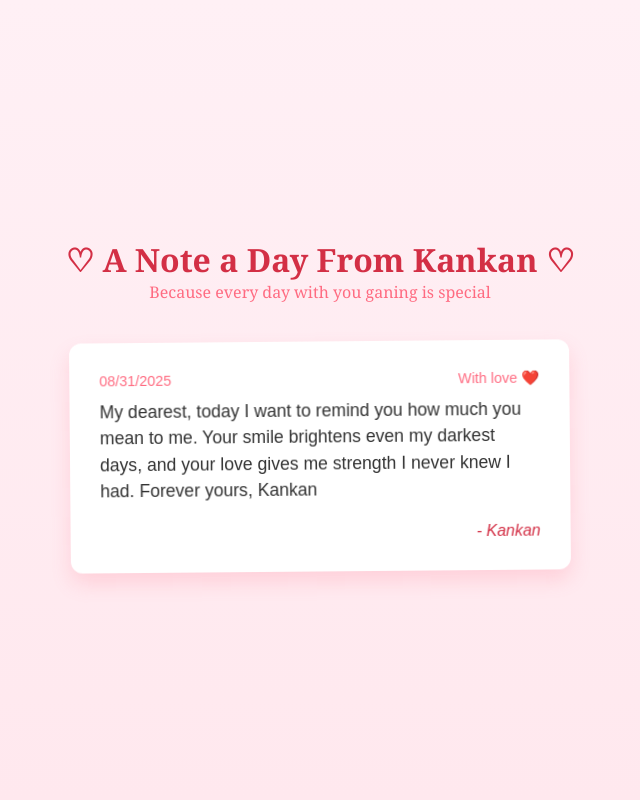
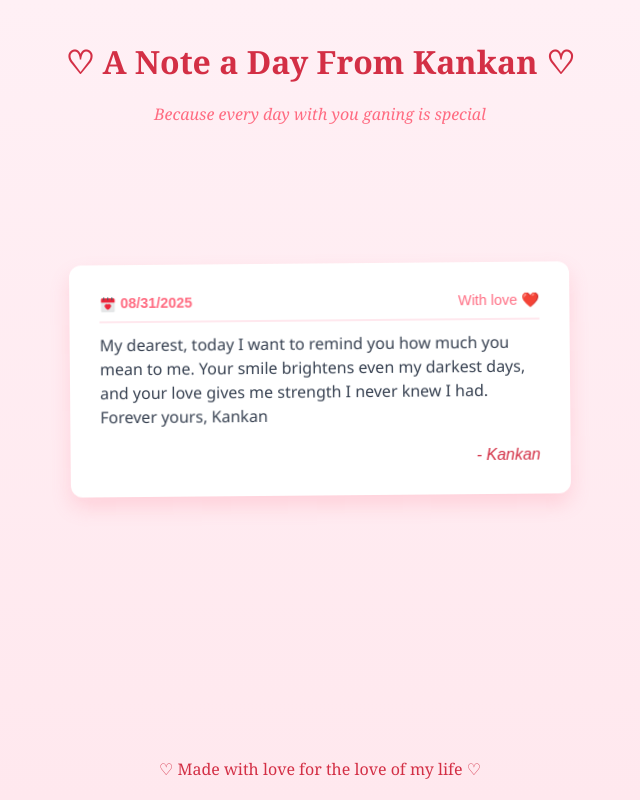
Before and after one commit to KarlBautista/a-note-a-day-from-kankan, a React (Vite) app in the folder a-note-a-day-from-kankan/: page / in a window 1280 px wide. Shown: the whole page, without its empty margins (320-960 px from the left). Built offline with nearby package versions, Linux system fonts and the light colour scheme.

Commit message:
finished all the designs

```diff
--- a/a-note-a-day-from-kankan/src/components/MainPage.jsx
+++ b/a-note-a-day-from-kankan/src/components/MainPage.jsx
@@ -8,6 +8,8 @@ const MainPage = () => {
         <h2>Because every day with you ganing is special</h2>
         <NoteCard />
 
+         <footer>♡ Made with love for the love of my life ♡</footer>
+
     </div>
   )
 }
--- a/a-note-a-day-from-kankan/src/components/NoteCard.jsx
+++ b/a-note-a-day-from-kankan/src/components/NoteCard.jsx
@@ -1,9 +1,17 @@
 import React from 'react'
 import "../styles/NoteCard.css"
+import Date from "../assets/date.png"
 const NoteCard = () => {
   return (
     <div className='note-card'>
-       <div className="date">08/31/2025 <span style={{"float":"right" }}>With love ❤️</span></div>
+        <div className="date-container">
+          <div className="date">
+
+            <div className='date-text'><img src={Date} alt="" />  08/31/2025</div>
+            <div style={{ "float": "right"}}>With love ❤️</div>
+          </div>
+        </div>
+
     <p>
       My dearest, today I want to remind you how much you mean to me. Your smile brightens even my darkest days, and your love gives me strength I never knew I had. Forever yours, Kankan
     </p>
--- a/a-note-a-day-from-kankan/src/styles/MainPage.css
+++ b/a-note-a-day-from-kankan/src/styles/MainPage.css
@@ -13,6 +13,7 @@ h1{
     color: #D32F45;
     margin-top: 40px;
     text-align: center;
+    margin-bottom: 20px;
 }
  h2 {
       font-family: 'Georgia', serif;
@@ -21,4 +22,14 @@ h1{
       font-weight: normal;
       text-align: center;
       margin-bottom: 40px;
+      font-style: italic;
+
  }
+
+  footer {
+      margin-top: auto;
+      padding: 20px;
+      color: #D32F45;
+      text-align: center;
+      font-family: 'Georgia', serif;
+    }
--- a/a-note-a-day-from-kankan/src/styles/NoteCard.css
+++ b/a-note-a-day-from-kankan/src/styles/NoteCard.css
@@ -9,6 +9,7 @@
       opacity: 0;
       animation: fadeInUp 0.8s ease-out forwards, gentleFloat 6s ease-in-out infinite 1s;
       transition: transform 0.3s ease, box-shadow 0.3s ease;
+      margin-top: 100px;
     }
 
 .note-card:hover {
@@ -37,11 +38,11 @@
     }
 
 .note-card p {
-      color: #333333;
-      font-size: 1.1rem;
+      color: #374151;
       line-height: 1.5;
-    }
-
+     font-family: 'Segoe UI', Tahoma, Geneva, Verdana, sans-serif;
+     font-weight: 500;
+}
 .note-card .footer {
       text-align: right;
       margin-top: 20px;
@@ -50,7 +51,32 @@
     }
 
 .note-card .date {
+    width: 100%;
       color: #FF6B81;
       font-size: 0.9rem;
-      margin-bottom: 10px;
+     display: flex;
+     justify-content: space-between;
+     align-items: center;
     }
+
+.date-container{
+    width: 100%;
+    display: flex;
+    align-items: center;
+    gap: 8px;
+    border-bottom: 2px solid #FFE8EE;
+    margin-bottom: 10px;
+    padding-bottom: 8px;
+}
+
+.date-text{
+    font-weight: bold;
+
+}
+
+.date img{
+   height: 17px;
+   width: 17px;
+   object-fit: contain;
+   vertical-align: middle;
+}
```
Also changed, not shown: a-note-a-day-from-kankan/src/assets/date.png (added).
